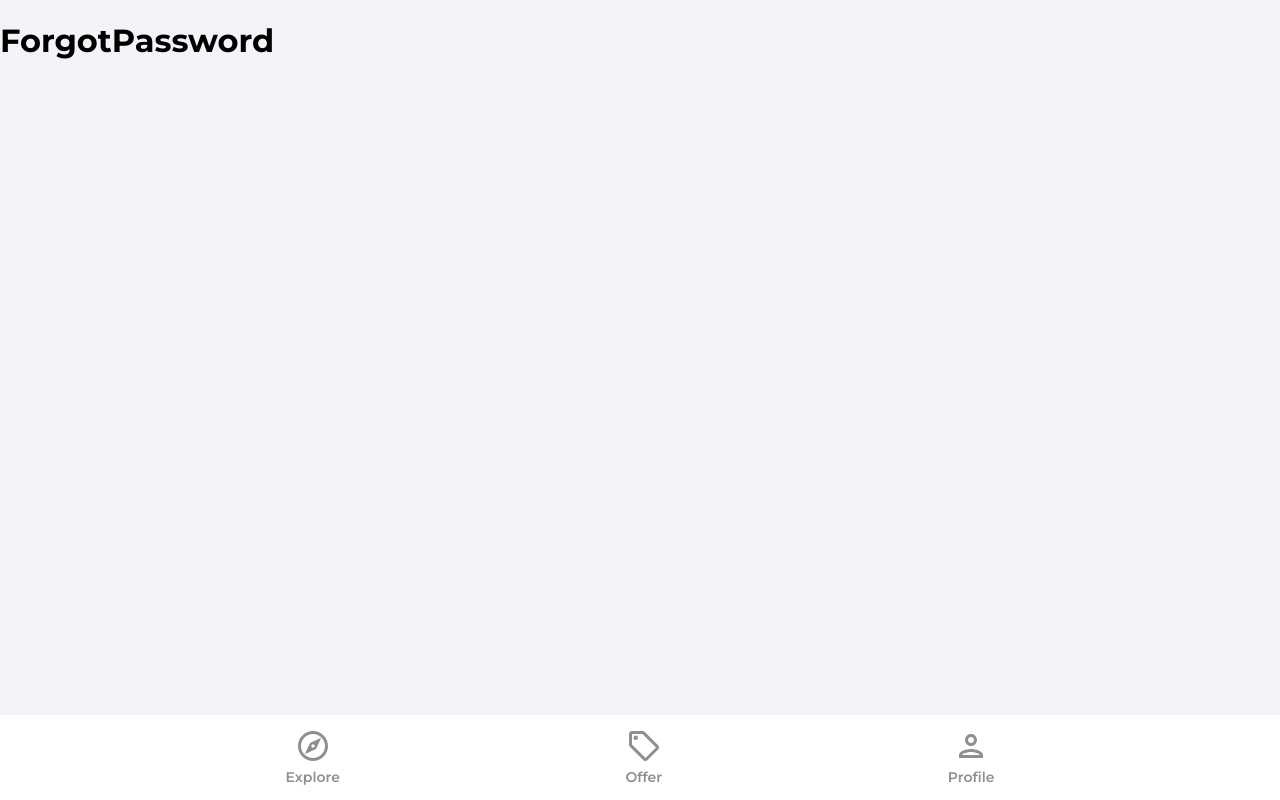
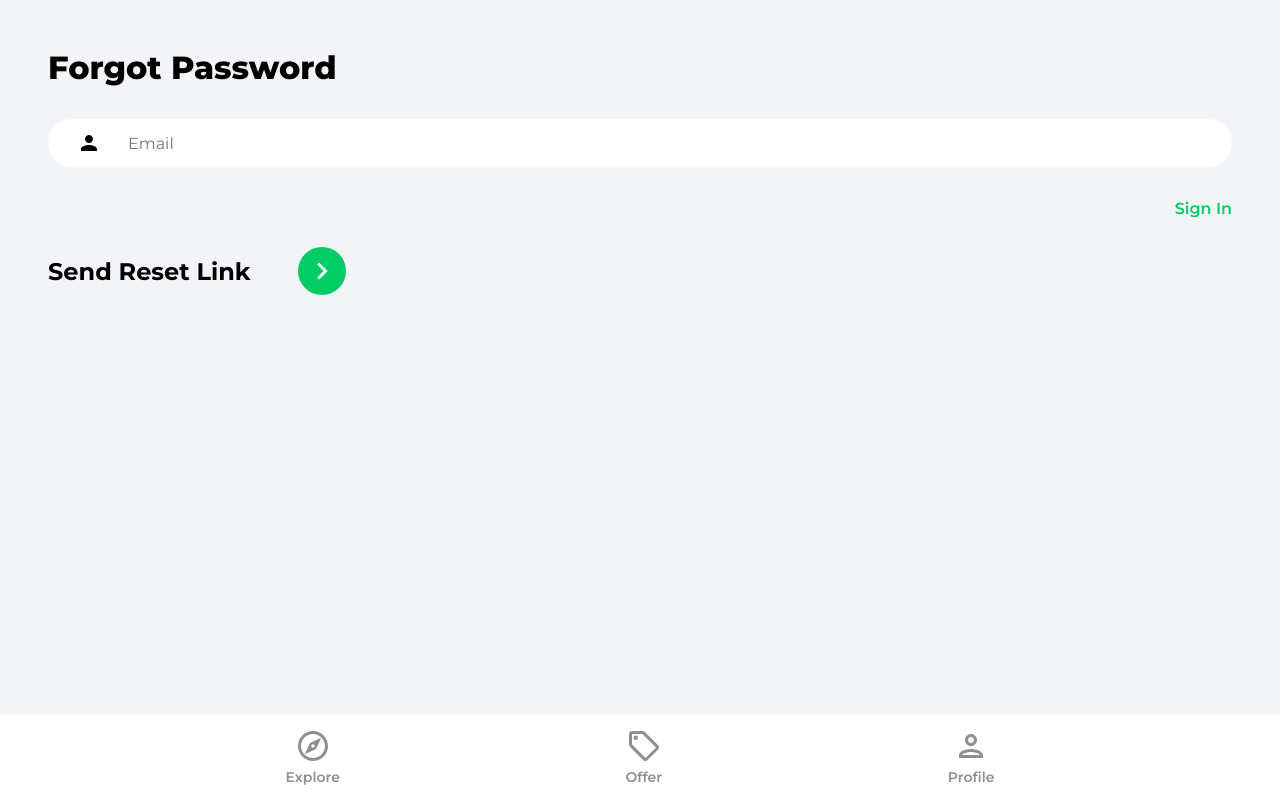
Before and after one commit to wilowdev/house-marketplace, a React (Create React App) app: page /forgot-password in a window 1280 px wide. Built offline with nearby package versions, Linux system fonts and the light colour scheme.

Commit message:
forgot password page

```diff
--- a/src/pages/ForgotPassword.jsx
+++ b/src/pages/ForgotPassword.jsx
@@ -1,9 +1,53 @@
-import React from 'react';
+import { useState } from 'react';
+import { getAuth, sendPasswordResetEmail } from 'firebase/auth';
+import { Link } from 'react-router-dom';
+import { toast } from 'react-toastify';
+import { ReactComponent as ArrowRightIcon } from '../assets/svg/keyboardArrowRightIcon.svg';
 
 function ForgotPassword() {
+  const [email, setEmail] = useState('');
+  const onChange = (e) => {
+    setEmail(e.target.value);
+  };
+
+  const onSubmit = async (e) => {
+    e.preventDefault();
+    try {
+      const auth = getAuth();
+      await sendPasswordResetEmail(auth, email);
+      toast.success('Reset email was sent');
+    } catch (error) {
+      toast.error('Could not send reset email');
+    }
+  };
+
   return (
-    <div>
-      <h1>ForgotPassword</h1>
+    <div className='pageContainer'>
+      <header>
+        <p className='pageHeader'>Forgot Password</p>
+      </header>
+      <main>
+        <form onSubmit={onSubmit}>
+          <input
+            type='email'
+            className='emailInput'
+            value={email}
+            placeholder='Email'
+            onChange={onChange}
+            id='email'
+          />
+          <Link className='forgotPasswordLink' to='/sign-in'>
+            Sign In
+          </Link>
+
+          <div className='signInBar'>
+            <div className='signInText'>Send Reset Link</div>
+            <button className='signInButton'>
+              <ArrowRightIcon fill='#ffffff' width='34px' height='34px' />
+            </button>
+          </div>
+        </form>
+      </main>
     </div>
   );
 }
```
